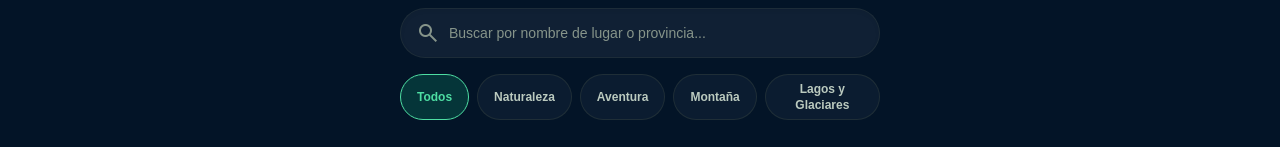
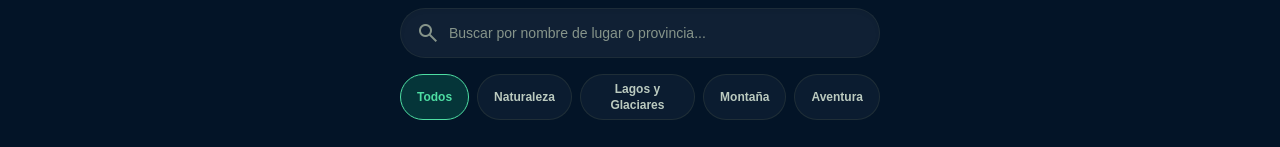
Before and after one commit to juanpi24/Sprint2-TP2-DestinosTuristicos, a React (Vite) app: page / in a window 1280 px wide. Shown: the part 148-295 px from the top of the page. Built offline with nearby package versions, Linux system fonts and the light colour scheme; grey boxes are pictures that could not be loaded.

Commit message:
Filtro por categoría con botones, y la lista de categorías derivada de los datos

```diff
--- a/src/App.jsx
+++ b/src/App.jsx
@@ -43,6 +43,7 @@ export default function App() {
           onSearchChange={setSearchQuery}
           category={selectedCategory}
           onCategoryChange={setSelectedCategory}
+          items={DESTINATIONS} // 👈 Pasamos los datos completos para derivar categorías
         />
 
         <ItemList
--- a/src/components/ListPanel.jsx
+++ b/src/components/ListPanel.jsx
@@ -18,6 +18,11 @@ export function ListPanel({
   onToggle,
   onClearList,
 }) {
+
+
+  /* Usamos useToggle local para controlar el modal de confirmación*/
+  const [isConfirmOpen, , openConfirm, closeConfirm] = useToggle(false);
+
   // Bonus: Cierre del modal presionando la tecla Escape
   /* Se utiliza useEffect para agregar un event listener al objeto window que escucha el evento 'keydown'.
      Si la tecla presionada es 'Escape', se llama a la función onClose para cerrar el panel.
@@ -37,12 +42,11 @@ export function ListPanel({
     /* Se agrega el event listener al objeto window para escuchar el evento 'keydown'.
        Se llama a la función handleKeyDown cuando se presiona una tecla. */
     window.addEventListener('keydown', handleKeyDown);
+
+    /* Se devuelve una función de limpieza que elimina el event listener cuando el componente se desmonta o cuando isOpen cambia. */
     return () => window.removeEventListener('keydown', handleKeyDown);
-  }, [isOpen, onClose]);
+  }, [isOpen, onClose]);  // Se ejecuta solo cuando el panel se abre/cierra o cambia la función de cierre
 
-
-  /* 2. Usamos useToggle local para controlar el modal de confirmación*/
-  const [isConfirmOpen, , openConfirm, closeConfirm] = useToggle(false);
 
   /* Esta función se ejecuta al presionar "Confirmar" en el modal */
   const handleClearList = () => {
--- a/src/components/SearchBar.jsx
+++ b/src/components/SearchBar.jsx
@@ -1,3 +1,5 @@
+import { useMemo } from 'react';
+
 /**
  * Este componente representa una barra de búsqueda que permite a los usuarios buscar lugares y filtrar por categorías.
  *
@@ -7,9 +9,22 @@
  *   - category: Categoría seleccionada.
  *   - onCategoryChange: Función para manejar el cambio en la categoría.
  */
-const CATEGORIES = ['Todos', 'Naturaleza', 'Aventura', 'Montaña', 'Lagos y Glaciares'];
+/*const CATEGORIES = ['Todos', 'Naturaleza', 'Aventura', 'Montaña', 'Lagos y Glaciares'];*/
 
-export function SearchBar({ search, onSearchChange, category, onCategoryChange }) {
+export function SearchBar({
+  search,
+  onSearchChange,
+  category,
+  onCategoryChange,
+  items = [] // Se recibe la lista de destinos completa
+}) {
+
+  // Derivamos las categorías de los datos en tiempo de ejecución (sin duplicados)
+  const categories = useMemo(() => {
+    const uniqueCategories = [...new Set(items.map((item) => item.category))];
+    return ['Todos', ...uniqueCategories];
+  }, [items]);
+
   return (
     <section className="flex flex-col gap-3 pt-2">
       <div>
@@ -22,10 +37,9 @@ export function SearchBar({ search, onSearchChange, category, onCategoryChange }
       </div>
 
       {/* Input Controlado */
-      /* Se utiliza un input controlado para manejar el valor de búsqueda.
-         Se aplican clases de Tailwind CSS para estilos, efectos visuales y responsividad.
-         El icono de búsqueda se posiciona absolutamente dentro del contenedor del input. */
+      /* Se utiliza un input controlado para manejar el valor de búsqueda.*/
       }
+      {/* Campo de Búsqueda por texto */}
       <div className="relative flex items-center w-full">
         <span className="material-symbols-outlined absolute left-4 text-outline pointer-events-none">
           search
@@ -40,17 +54,13 @@ export function SearchBar({ search, onSearchChange, category, onCategoryChange }
         />
       </div>
 
-      {/* Chips de Categorías */
-
-      /* Se utiliza un contenedor horizontal con overflow-x-auto para mostrar las categorías como chips.
-         Se aplican clases de Tailwind CSS para estilos, efectos visuales y responsividad.
-         Cada chip es un botón que cambia de estilo según si está activo o no. */
-      }
+      {/* Chips de Categorías */}
+      {/* 🔀 Botones de Filtro por Categoría (Derivadas dinámicamente) */}
       <div className="w-full flex gap-2 overflow-x-auto py-1 no-scrollbar">
 
         {/* Mapeo de categorías para renderizar chips de selección */}
 
-        {CATEGORIES.map((cat) => {
+        {categories.map((cat) => {
           const isActive = category === cat;
           return (
             <button
```
